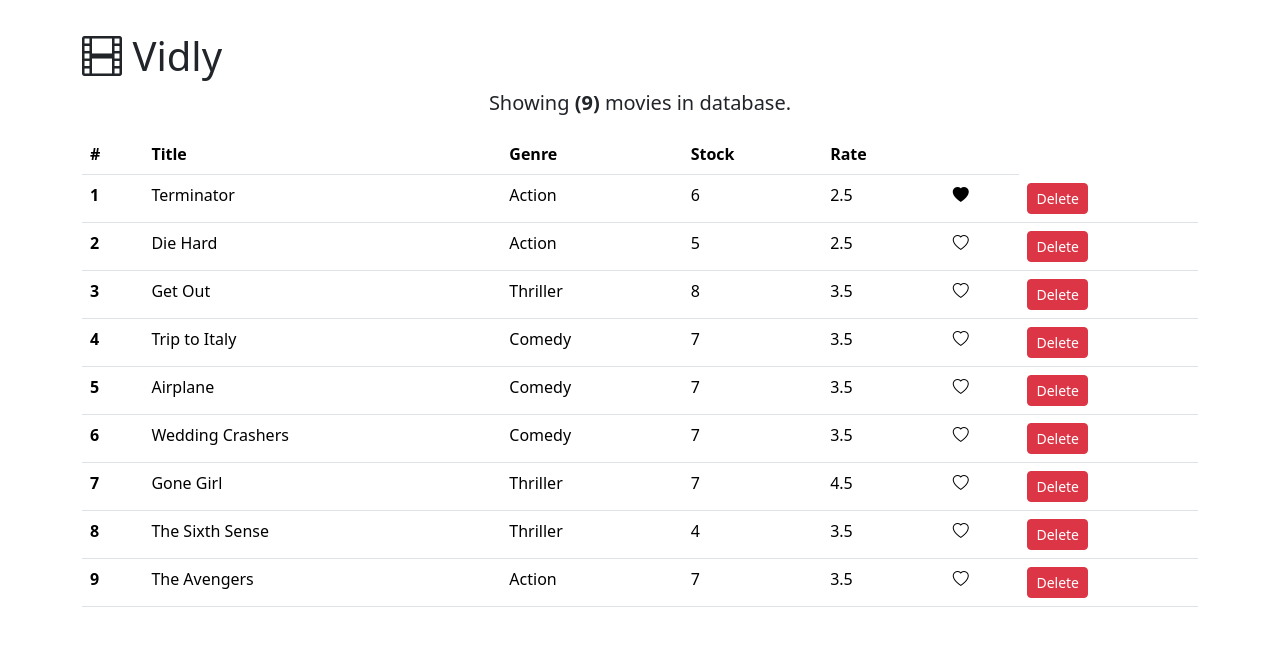
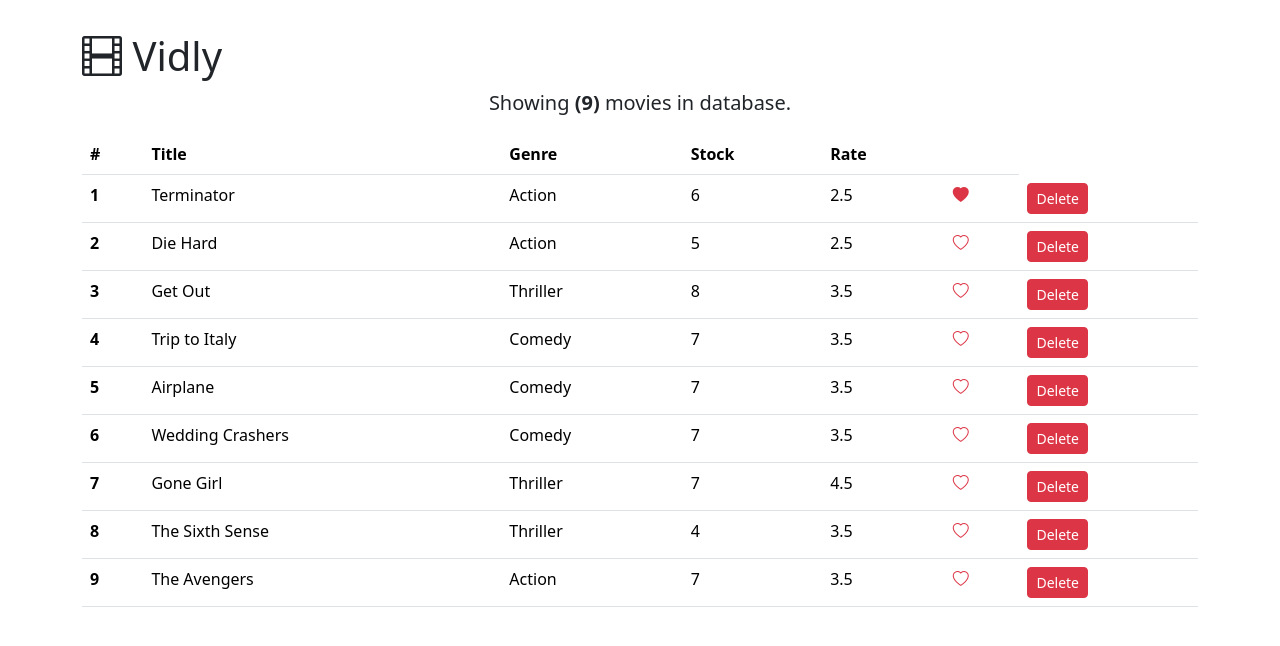
Before and after one commit to SKGWL2609/vidly-latest, a React (Vite) app: page / in a window 1280 px wide. Shown: the top 646 px of the page. Built offline with nearby package versions, Linux system fonts and the light colour scheme.

Commit message:
converted Like into a Functional Component

```diff
--- a/src/components/common/Like.jsx
+++ b/src/components/common/Like.jsx
@@ -1,17 +1,21 @@
-import React, { Component } from "react";
-
 // input -> liked: true/false
 // output -> raise onClick event and toggle the liked
 
 // <i className="bi bi-heart"></i>
 // <i className="bi bi-heart-fill"></i>
 
-export default class Like extends Component {
-  render() {
-    let classes = "bi bi-heart";
-    if(this.props.liked) classes += '-fill'
-    return (
-        <i onClick={this.props.onClick} style={{cursor: 'pointer'}} className={classes}></i>
-    );
-  }
+import React from "react";
+
+const Like = props => {
+  let classes = "text-danger bi bi-heart";
+  if (props.liked) classes += "-fill";
+  return (
+    <i
+      onClick={props.onClick}
+      style={{ cursor: "pointer" }}
+      className={classes}
+    ></i>
+  );
 }
+
+export default Like
```
